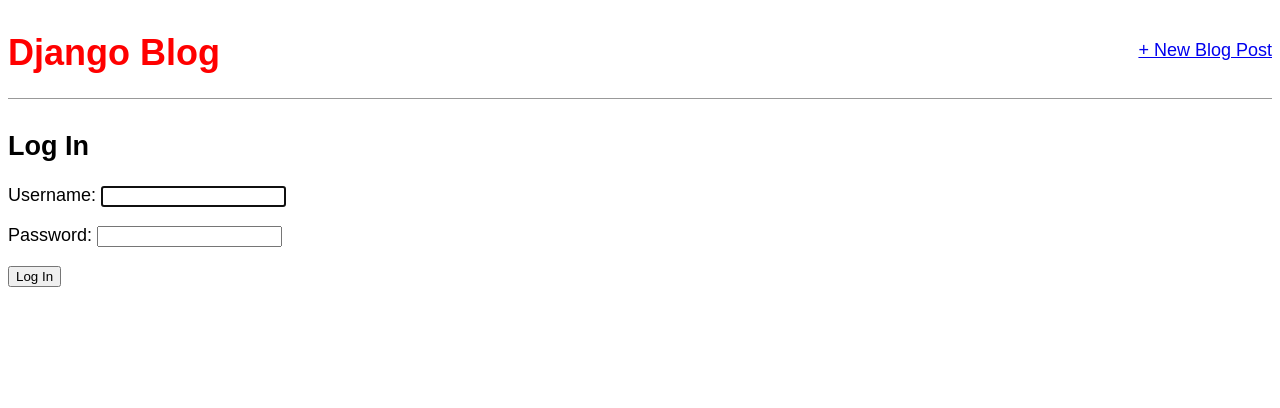
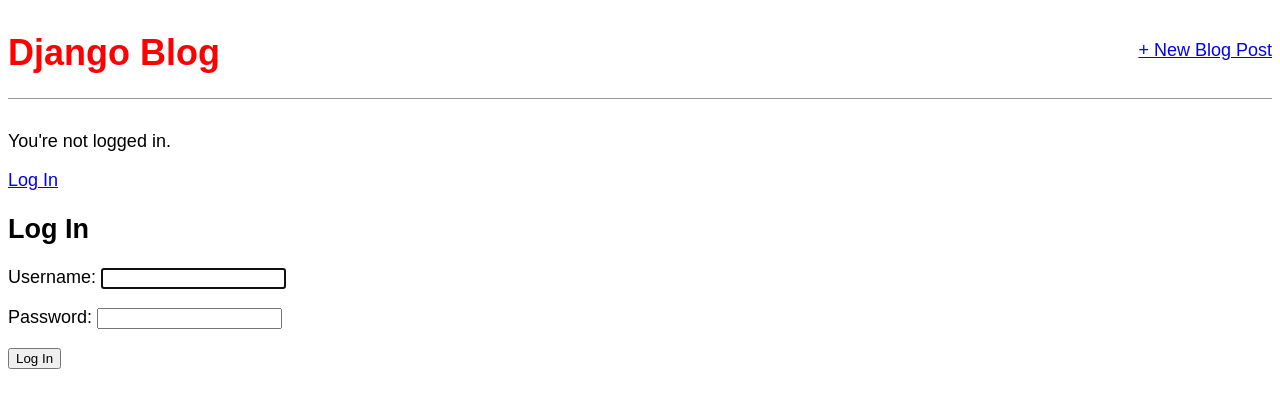
Before and after one commit to terranigmark/django-beginners, a Django app: page /accounts/login/ in a window 1280 px wide. Shown: the top 408 px of the page. Run offline with Django 3.2, Linux system fonts and the light colour scheme; some web fonts are replaced.

Commit message:
Logout logic and redirect added

```diff
--- a/blog/config/settings.py
+++ b/blog/config/settings.py
@@ -119,5 +119,8 @@
 # https://docs.djangoproject.com/en/3.1/howto/static-files/
 
 STATIC_URL = '/static/'
+
 STATICFILES_DIRS = [str(BASE_DIR.joinpath('static'))]
+
 LOGIN_REDIRECT_URL = 'home'
+LOGOUT_REDIRECT_URL = 'home'
--- a/blog/templates/base.html
+++ b/blog/templates/base.html
@@ -18,8 +18,13 @@
         <a href="{% url 'post_new' %}">+ New Blog Post</a>
       </div>
     </header>
-  </div>
-  <div>
+    {% if user.is_authenticated %}
+      <p>Hi {{ user.username }}!</p>
+      <p><a href="{% url 'logout' %}">Log out</a></p>
+    {% else %}
+      <p>You're not logged in.</p>
+      <a href="{% url 'login' %}">Log In</a>
+    {% endif %}
     {% block content %}
     {% endblock content %}
   </div>
```
Also changed, not shown: blog/db.sqlite3.
